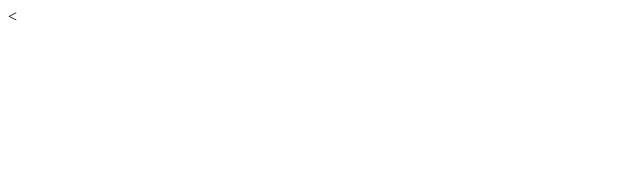
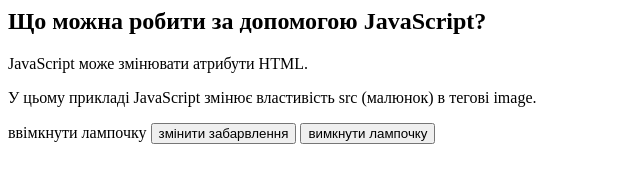
Before and after one commit to yulia12hrushova/Progekt, a plain HTML site: page index.html in a window 1280 px wide. Shown: the whole page, without its empty margins (0-640 px from the left). Drawn offline with Linux system fonts and the light colour scheme.

Commit message:
Update index.html

```diff
--- a/index.html
+++ b/index.html
@@ -1 +1,11 @@
-<
+<!DOCTYPE html!>
+<html>
+<body>
+<h2>Що можна робити за допомогою JavaScript?</h2>
+<p>JavaScript може змінювати атрибути HTML.</p>
+<P>У цьому прикладі JavaScript змінює властивість src (малюнок) в тегові image.</P
+<button onclick="document.getElementById('myImage').src='pic_bulbon.gif'">ввімкнути лампочку</button>
+<button onclick="document.getElementById('myImage').src='pic_bulbonn.gif'">змінити забарвлення</button>
+<button onclick="document.getElementById('myImage').src='pic_bulboff.gif'">вимкнути лампочку</button>
+</body>
+</html>
```
